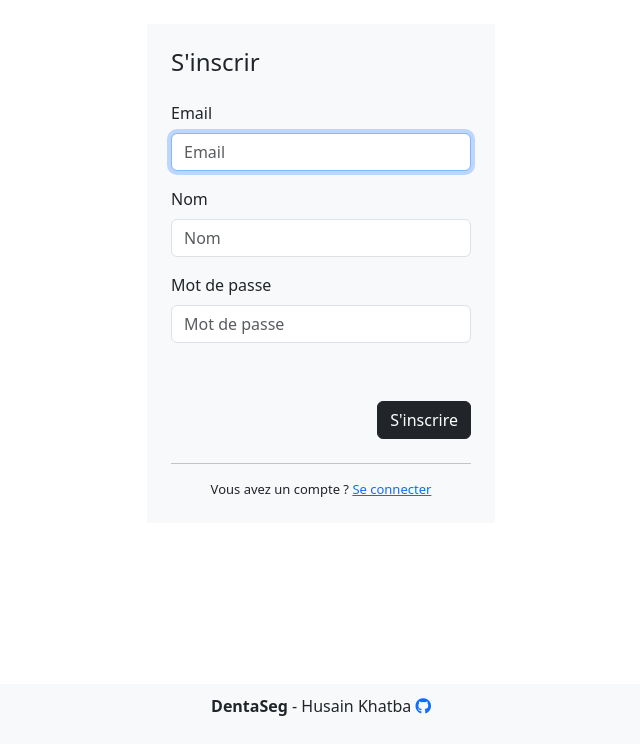
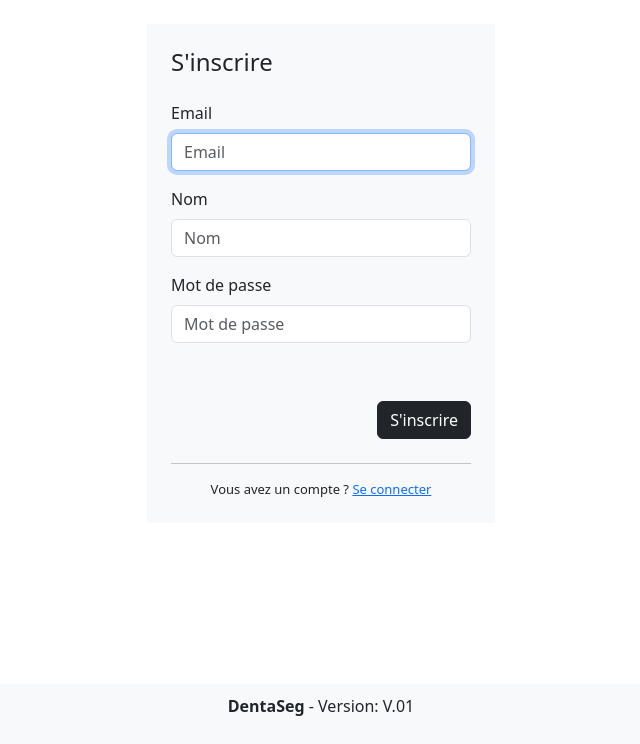
Before and after one commit to khatbahusain/dentalsegmentationrepo, a Flask app: page /signup in a window 1280 px wide. Shown: the part 56-800 px from the top of the page, without its empty margins (319-959 px from the left). Run offline with Flask 2, Linux system fonts and the light colour scheme; parts of the project's set-up code (start-up, migrations or seed data) failed here and were passed over; some libraries are stand-ins or nearby versions.

Commit message:
add version

```diff
--- a/templates/base.html
+++ b/templates/base.html
@@ -67,9 +67,9 @@
     </div>
 
 
-    <!-- footer -->
+    <!-- footer <a href="https://github.com/khatbahusain/dentalsegmentationrepo"><i class="fab fa-github">-->
     <footer class="footer bg-light" style="position:absolute; bottom:0; width:100%; height:60px; border-radius: 10px;text-align: center; padding: 10px;">
-        <strong>DentaSeg</strong> - Husain Khatba <a href="https://github.com/khatbahusain/dentalsegmentationrepo"><i class="fab fa-github"></i></a>
+        <strong>DentaSeg</strong> - Version: V.01 </i></a>
     </footer>
 </body>
 
--- a/templates/signup.html
+++ b/templates/signup.html
@@ -18,7 +18,7 @@
                 {% endwith %}
 
                 <form method="POST" action="/signup" class="row g-3">
-                    <h4>S'inscrir</h4>
+                    <h4>S'inscrire</h4>
                     <div class="col-12">
                         <label>Email</label>
                         <input type="text" name="email" class="form-control" placeholder="Email" autofocus="">
```
